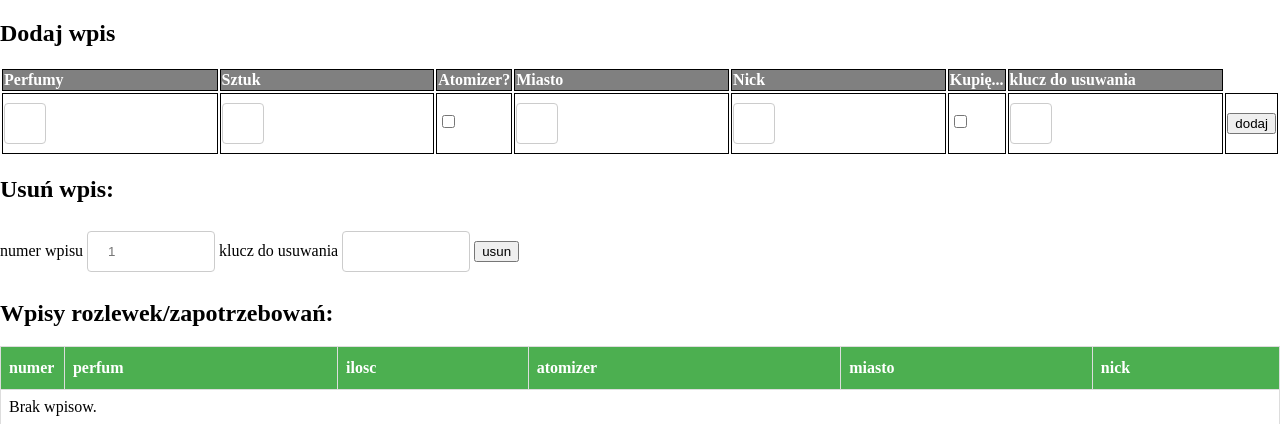
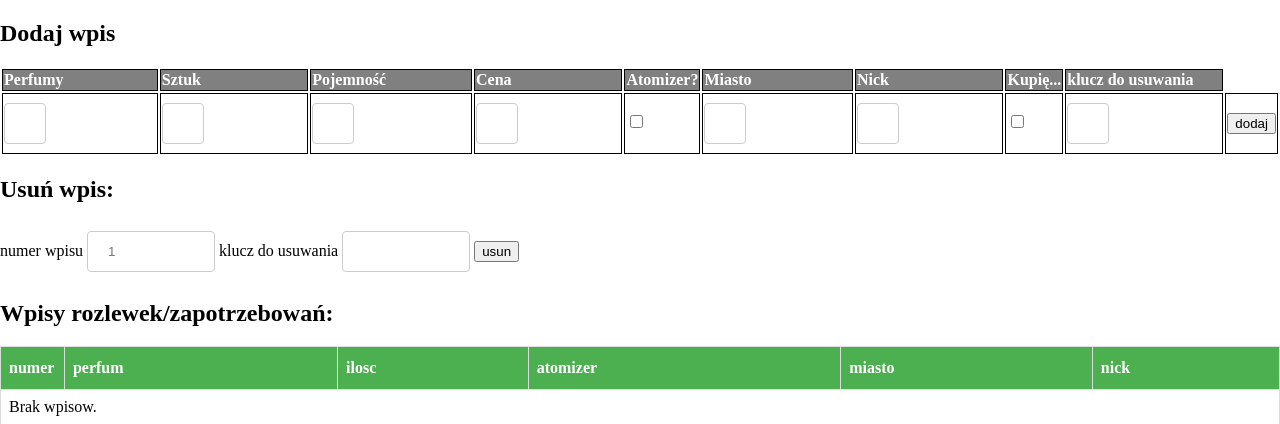
Before and after one commit to perfumy/rozlewki_wykop, a Flask app: page / in a window 1280 px wide. Shown: the top 424 px of the page. Run offline with Flask 2, Linux system fonts and the light colour scheme; data that the repository does not hold is empty.

Commit message:
Update index.html

```diff
--- a/templates/index.html
+++ b/templates/index.html
@@ -1,45 +1,16 @@
 {% extends "layout.html" %}
-
-<style>
-.table
-{
-	display:table;
-	border-collapse:separate;
-	border-spacing:2px;
-}
-.thead
-{
-	display:table-header-group;
-	color:white;
-	font-weight:bold;
-	background-color:grey;
-}
-.tbody
-{
-	display:table-row-group;
-}
-.tr
-{
-	display:table-row;
-}
-.td
-{
-	display:table-cell;
-	border:1px solid black;
-	padding:1px;
-}
-</style>
 
 {% block body %}
 
-  <h2>Dodaj wpis</h2>
-
+<h2>Dodaj wpis</h2>
 
 <div class="table">
 	<div class="thead">
 		<div class="tr">
 			<div class="td">Perfumy</div>
 			<div class="td">Sztuk</div>
+			<div class="td">Pojemność</div>
+			<div class="td">Cena</div>
 			<div class="td">Atomizer?</div>
 			<div class="td">Miasto</div>
 			<div class="td">Nick</div>
@@ -51,6 +22,8 @@
 		<form  class="tr" action="{{ url_for('wpis') }}" method="post">
 			<div class="td"><input id="perfum" type="text" name="perfum" placeholder="dior, aqua di gio..." required /></div>
 			<div class="td"><input id="ilosc" type="number" name="ilosc" placeholder="1" required /></div>
+			<div class="td"><input id="pojemnosc" type="number" name="pojemnosc" placeholder="10"  /></div>
+			<div class="td"><input id="cena" type="number" name="cena" placeholder="3.0"  /></div>
 			<div class="td"><input id="atomizer" type="checkbox" name="atomizer" /></div>
 			<div class="td"><input id="miasto" type="text" name="miasto" placeholder="opcjonalnie, ew tylko 'wysyłka'..." /></div>
 			<div class="td"><input id="nick" type="text" name="nick" placeholder="do kogo pisac na wykopie" required /></div>
@@ -58,8 +31,8 @@
 			<div class="td"><input id="klucz" type="text" name="klucz" placeholder="zapisz mnie" required /></div>
 			<div class="td action"><button type="submit">dodaj</button></div><!-- onclick="edit(this); -->
     		</form>
+        </div>
   </div>
-</div>
 
   <h2>Usuń wpis:</h2>
   <form action="{{ url_for('delete') }}" method="post">
@@ -90,6 +63,8 @@
       <td> {{ w.id }} </td>
       <td> {{ w.perfum }} </td>
       <td> {{ w.ilosc }} </td>
+      <td> {{ w.pojemnosc }} </td>
+      <td> {{ w.cena }} </td>
       <td> {{ w.atomizer }} </td>
       <td> {{ w.miasto }} </td>
       <td> <a href="https://www.wykop.pl/ludzie/{{ w.nick }}">{{ w.nick }}</a></td></tr>
```
